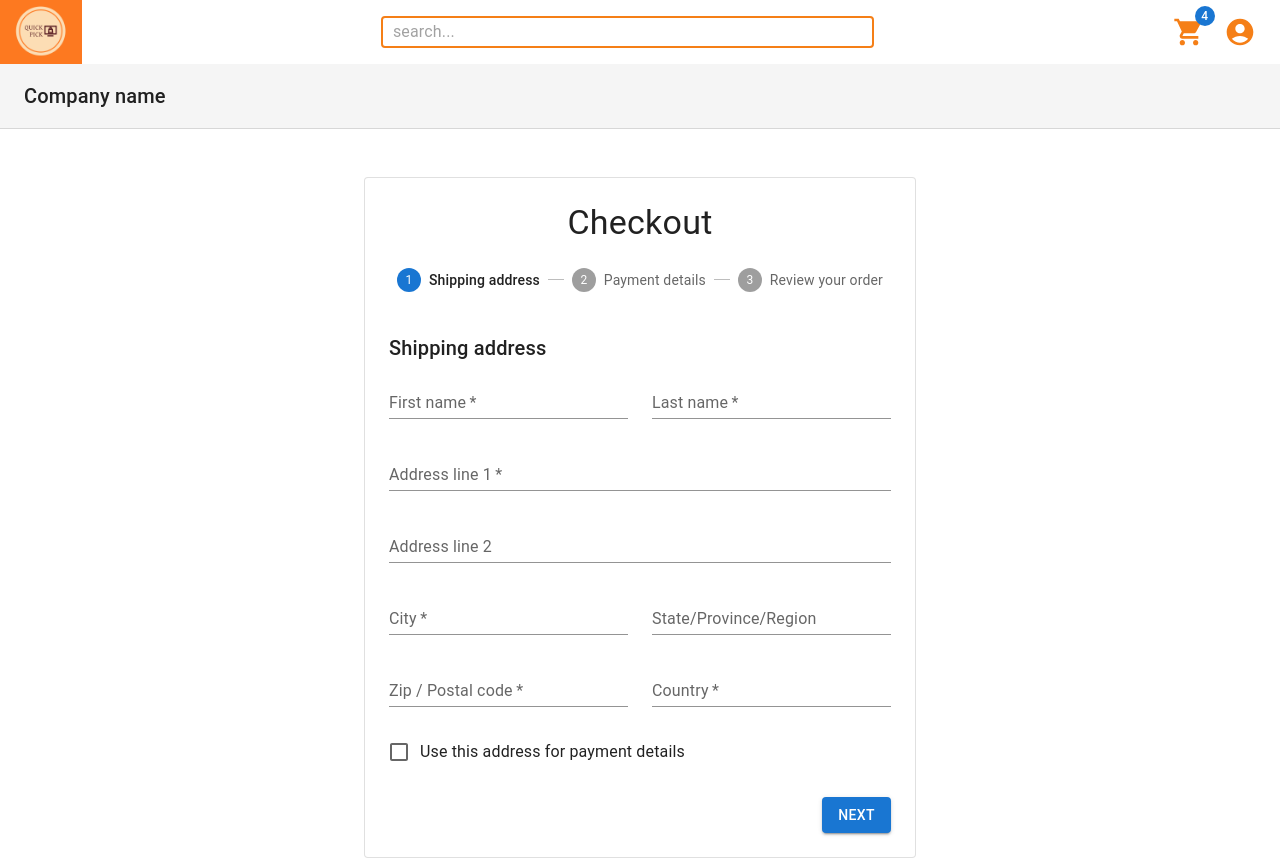
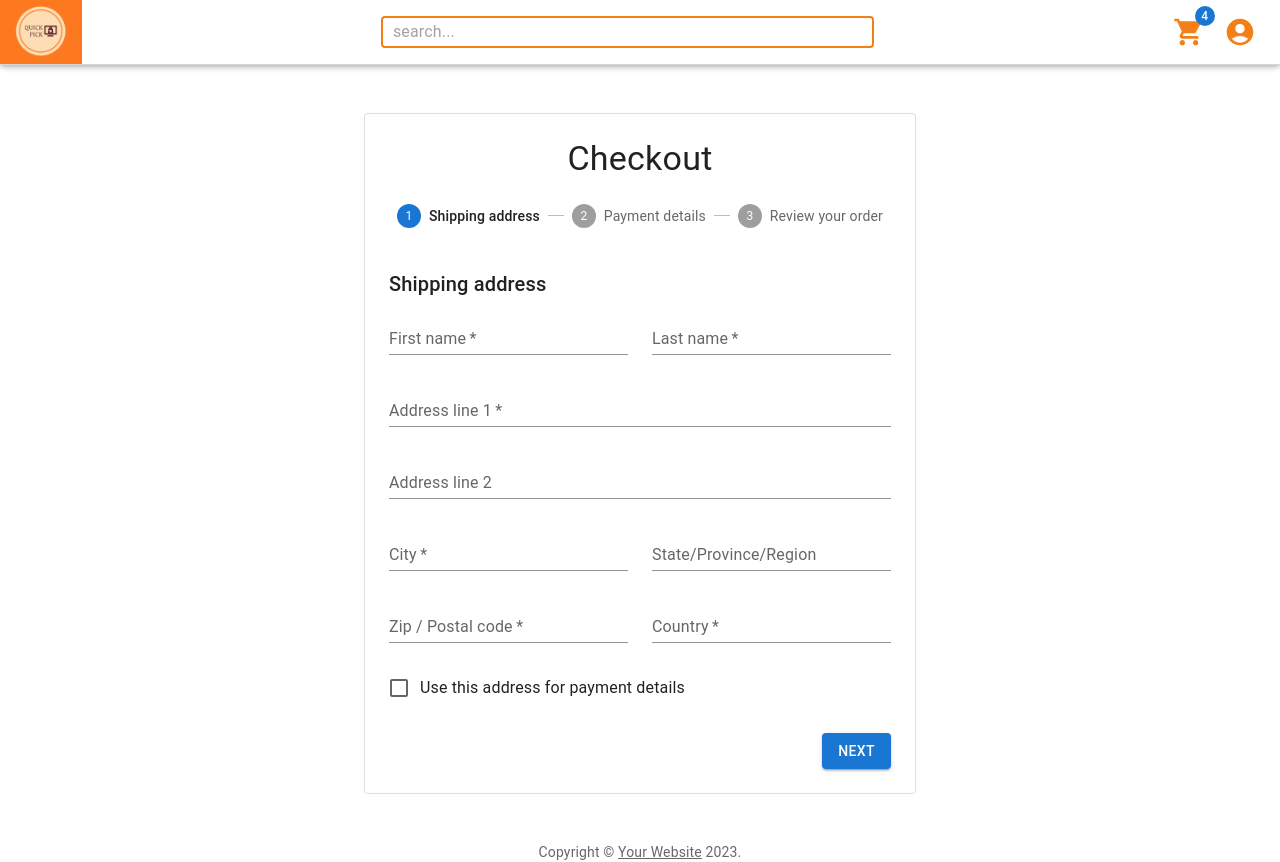
Before and after one commit to OjaswiniKohale/QuickPick, a React (Vite) app in the folder frontend/: page /checkout in a window 1280 px wide. Shown: the top 862 px of the page. Built offline with nearby package versions, Linux system fonts and the light colour scheme.

Commit message:
Update Checkout.jsx

```diff
--- a/frontend/src/pages/Checkout.jsx
+++ b/frontend/src/pages/Checkout.jsx
@@ -3,7 +3,6 @@ import CssBaseline from '@mui/material/CssBaseline';
 import AppBar from '@mui/material/AppBar';
 import Box from '@mui/material/Box';
 import Container from '@mui/material/Container';
-import Toolbar from '@mui/material/Toolbar';
 import Paper from '@mui/material/Paper';
 import Stepper from '@mui/material/Stepper';
 import Step from '@mui/material/Step';
@@ -66,11 +65,7 @@ export default function Checkout() {
           borderBottom: (t) => `1px solid ${t.palette.divider}`,
         }}
       >
-        <Toolbar>
-          <Typography variant="h6" color="inherit" noWrap>
-            Company name
-          </Typography>
-        </Toolbar>
+
       </AppBar>
       <Container component="main" maxWidth="sm" sx={{ mb: 4 }}>
         <Paper variant="outlined" sx={{ my: { xs: 3, md: 6 }, p: { xs: 2, md: 3 } }}>
```
